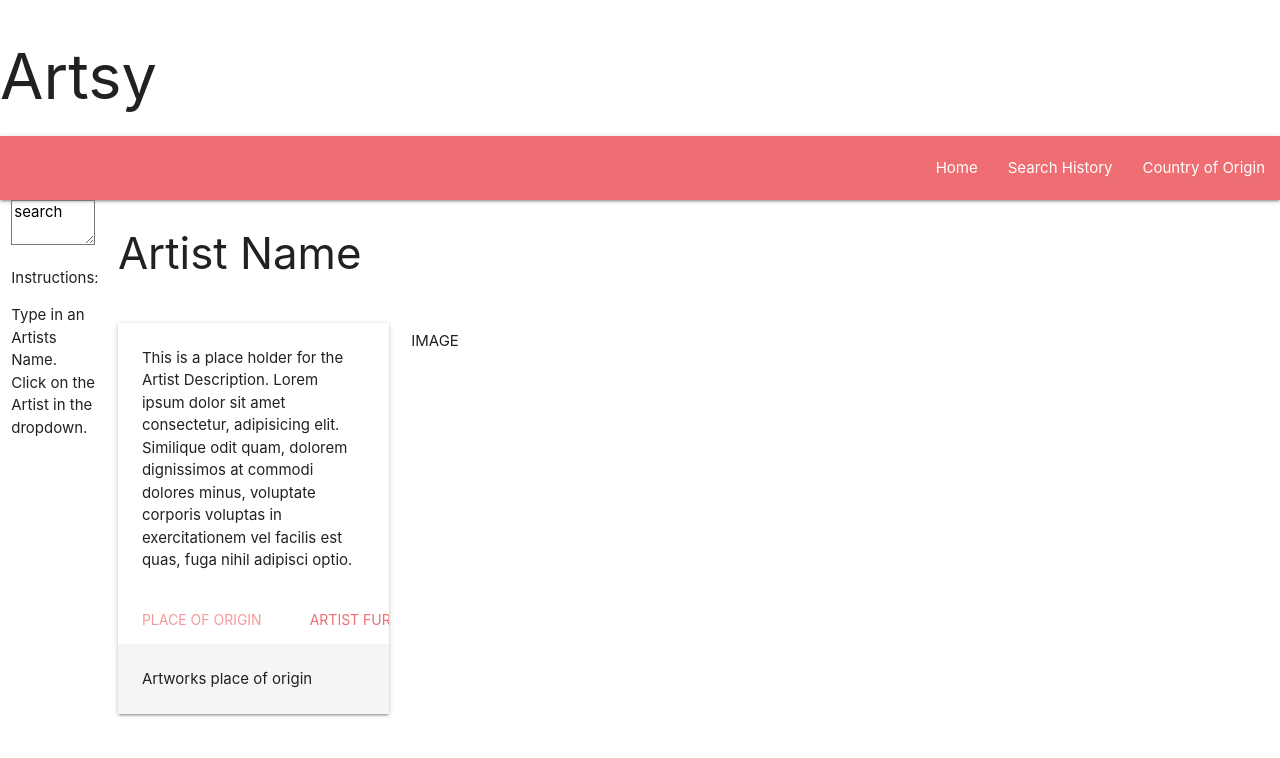
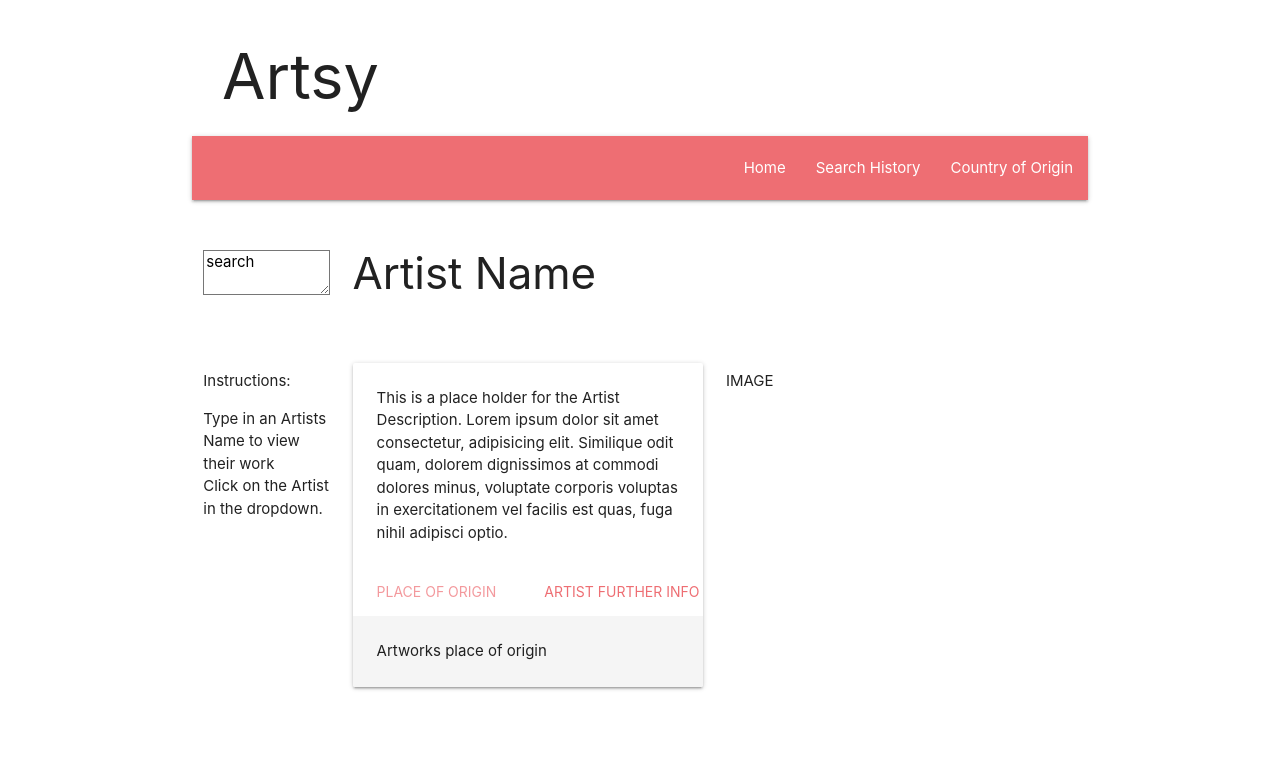
Before and after one commit to TylerEvans-hash/project-one, a plain HTML site: page index.html in a window 1280 px wide. Drawn offline with nearby package versions, Linux system fonts and the light colour scheme.

Commit message:
first draft take a look!

```diff
--- a/assets/styles/stylesheet.css
+++ b/assets/styles/stylesheet.css
@@ -0,0 +1,6 @@
+.artsy {
+margin-left: 2rem;
+}
+.searchbar{
+margin-top: 2rem;
+}
--- a/index.html
+++ b/index.html
@@ -7,12 +7,16 @@
     <meta name="viewport" content="width=device-width, initial-scale=1.0">
     <title>Project-One</title>
     <link rel="stylesheet" href="https://cdnjs.cloudflare.com/ajax/libs/materialize/1.0.0/css/materialize.min.css">
-</head>
+    <link rel="stylesheet" href="./assets/styles/stylesheet.css" </head>
 
 <body>
-    <header>
-        <!-- Tim: Could you give the H1 Artsy title a bit of padding so it's not flush against the edge -->
-        <h1>Artsy</h1>
+    <!-- added a container feel free to remove for a more full browser window feel TG -->
+    <div class="container">
+
+        <!-- put the header and the nav bar in their own 'row' TG -->
+        <header class="row">
+            <!-- gave h1 a class in the style sheet with a margin TG -->
+            <h1 class="artsy">Artsy</h1>
             <nav class="nav-wrapper">
                 <ul id="nav-mobile" class="right hide-on-med-and-down">
                     <li><a href="">Home</a></li>
@@ -23,25 +27,18 @@
         </header>
 
         <div class="row">
-        <!-- Tim: Could you please use CSS to move the "Search Bar" down a bit? -->
-        <div class="col s1">
-            <div>
+
+            <!-- added a search bar class and added a top margin TG -->
+            <div class="col s2">
+                <div class="searchbar">
                     <!-- search bar -->
                     <!-- Meshal: Please change this section to make the Automated Search  -->
                     <textarea>search</textarea>
                 </div>
-
-            <!-- instructions -->
-            <div>
-                <p>Instructions:</p>
-                <ul>
-                    <li>Type in an Artists Name.</li>
-                    <li>Click on the Artist in the dropdown.</li>
-                </ul>
-            </div>
             </div>
 
-        <div class="col s11">
+
+            <div class="col s10">
                 <div class="row">
                     <div class="col">
                         <h3 id="artist-name" class="card-title">
@@ -50,15 +47,32 @@
                         </h3>
                     </div>
                 </div>
+            </div>
+        </div>
+
         <div class="row s12">
-                <div class="col s3">
+            <!-- some breathing room to the instructions for the instructions-->
+            <!-- by giving them a colum TG  -->
+            <div class="col s2">
+                <p>Instructions:</p>
+                <ul>
+                    <li>Type in an Artists Name to view their work</li>
+                    <li>Click on the Artist in the dropdown.</li>
+                </ul>
+            </div>
+
+
+            <!-- dae the card the same size as the image because space TG -->
+            <div class="col s5">
                 <div class="card">
                     <div id="artist-description" class="card-content">
                         <p>This is a place holder for the Artist Description. Lorem ipsum dolor sit amet
                             consectetur, adipisicing elit. Similique odit quam, dolorem
-                                dignissimos at commodi dolores minus, voluptate corporis voluptas in exercitationem vel
+                            dignissimos at commodi dolores minus, voluptate corporis voluptas in exercitationem
+                            vel
                             facilis est quas, fuga nihil adipisci optio.</p>
                     </div>
+
                     <div class="card-tabs">
                         <ul class="tabs tabs-fixed-width">
                             <!-- Meshal: With JQuery, could you use on-click for these tabs to change the classes and info displayed on lines 71-73 -->
@@ -67,6 +81,7 @@
                             <li class="tab"><a href="#birthplace">Birthplace</a></li>
                         </ul>
                     </div>
+
                     <div class="card-content grey lighten-4">
                         <div id="origin" style="display:block" class="active">Artworks place of origin</div>
                         <div id="info" style="display:none" class>Extra info on Artist</div>
@@ -75,15 +90,16 @@
                 </div>
             </div>
 
-                <div class="col s9">
+            <div class="col s5">
                 <div class="carousel">
                     <!-- Appended through JQuery -->
                     <p>IMAGE</p>
                 </div>
             </div>
+
         </div>
     </div>
-    </div>
+
 </body>
 
 </html>
```
Lines whose indentation alone changed are shown as unchanged.
